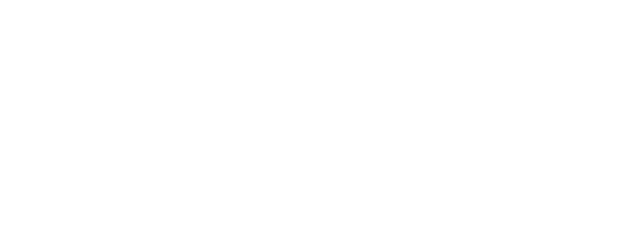
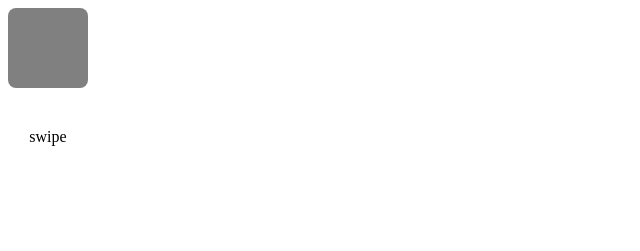
Before and after one commit to birgirbtb/Vidmots-forritun, a website: page animejs_aefing/index.html in a window 1280 px wide. Shown: the whole page, without its empty margins (0-640 px from the left). Drawn offline with nearby package versions, Linux system fonts and the light colour scheme.

Commit message:
making a snaping motion

```diff
--- a/animejs_aefing/index.html
+++ b/animejs_aefing/index.html
@@ -7,7 +7,15 @@
     <link rel="stylesheet" href="styles.css">
 </head>
 <body>
-    <script>
+    <div class="pos">
+        <div class="square disabled draggable"></div>
+    </div>
+    <div class="pos">
+        <div class="label">swipe</div>
+    </div>
+    <script type="module">
+        import { createDraggable } from 'https://cdn.jsdelivr.net/npm/animejs/+esm';
+
         const SWIPE_THRESHOLD = 50;
         const MAX_SWIPE_TIME = 300;
 
@@ -15,6 +23,20 @@
         let startY = 0;
         let startTime = 0;
 
+        const square = document.querySelector('.square.disabled');
+        const container = square.parentElement;
+
+        createDraggable('.square.disabled', {
+            container,
+            x: {
+                snap: value => {
+                    const rightPosition = container.clientWidth - square.offsetWidth;
+                    return value < rightPosition / 2 ? 0 : rightPosition;
+                }
+            },
+            y: false
+        });
+
 
 
     </script>
--- a/animejs_aefing/styles.css
+++ b/animejs_aefing/styles.css
@@ -0,0 +1,30 @@
+.row {
+    display: flex;
+}
+
+.large {
+    min-height: 120px;
+}
+
+.pos {
+    display: flex;
+    min-height: 120px;
+    position: relative;
+}
+
+.square {
+    position: absolute;
+    left: 0;
+    width: 80px;
+    height: 80px;
+    border-radius: 8px;
+}
+
+.disabled {
+    background: gray;
+}
+
+.label {
+    width: 80px;
+    text-align: center;
+}
```
